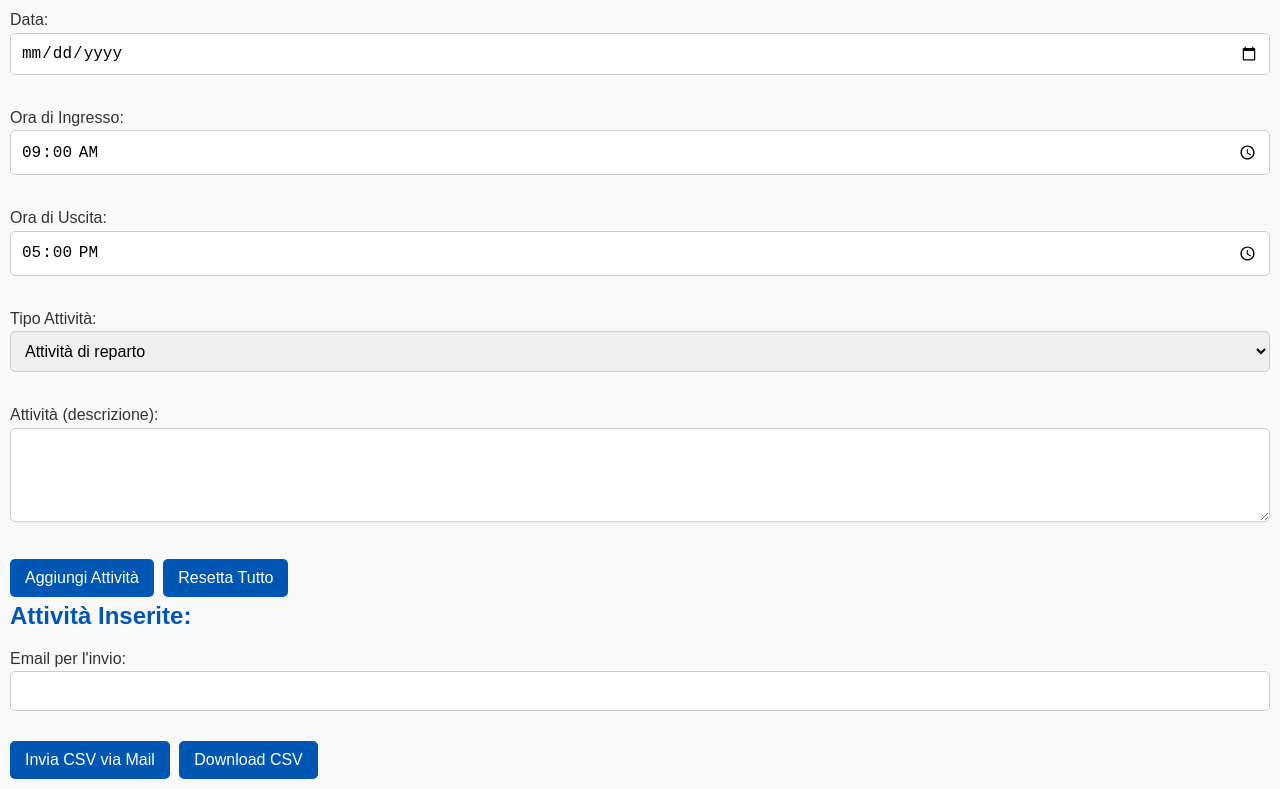
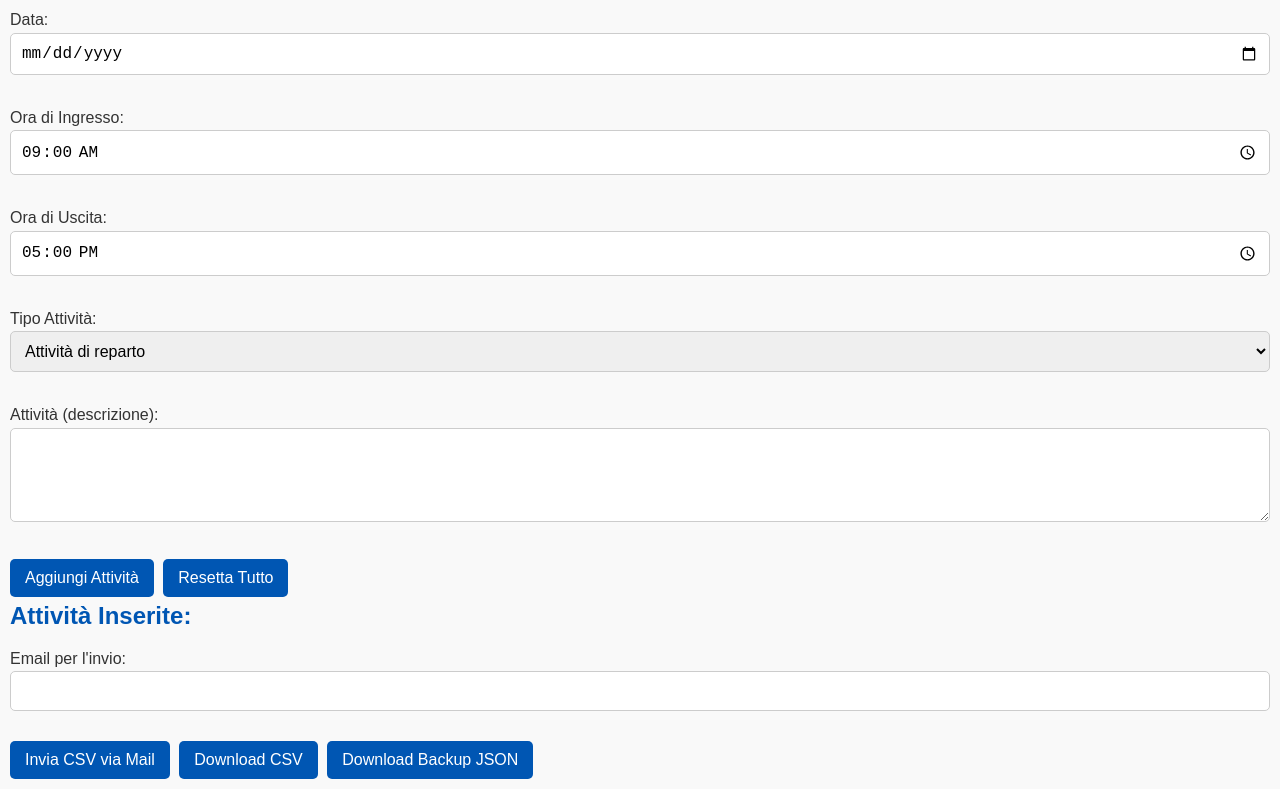
Before and after one commit to vittoriols/WebAppReportAttivita, a plain HTML site: page index.html in a window 1280 px wide. Shown: the part 64-853 px from the top of the page. Drawn offline with Linux system fonts and the light colour scheme.

Commit message:
Update index.html

```diff
--- a/index.html
+++ b/index.html
@@ -50,8 +50,8 @@
     </div>
     <button onclick="openMailClient()">Invia CSV via Mail</button>
     <button onclick="downloadCSV()">Download CSV</button>
+    <button onclick="downloadBackup()">Download Backup JSON</button>
 
-    <!-- Assicurati che il file script.js sia alla fine del corpo -->
     <script src="script.js"></script>
 </body>
 </html>
```
